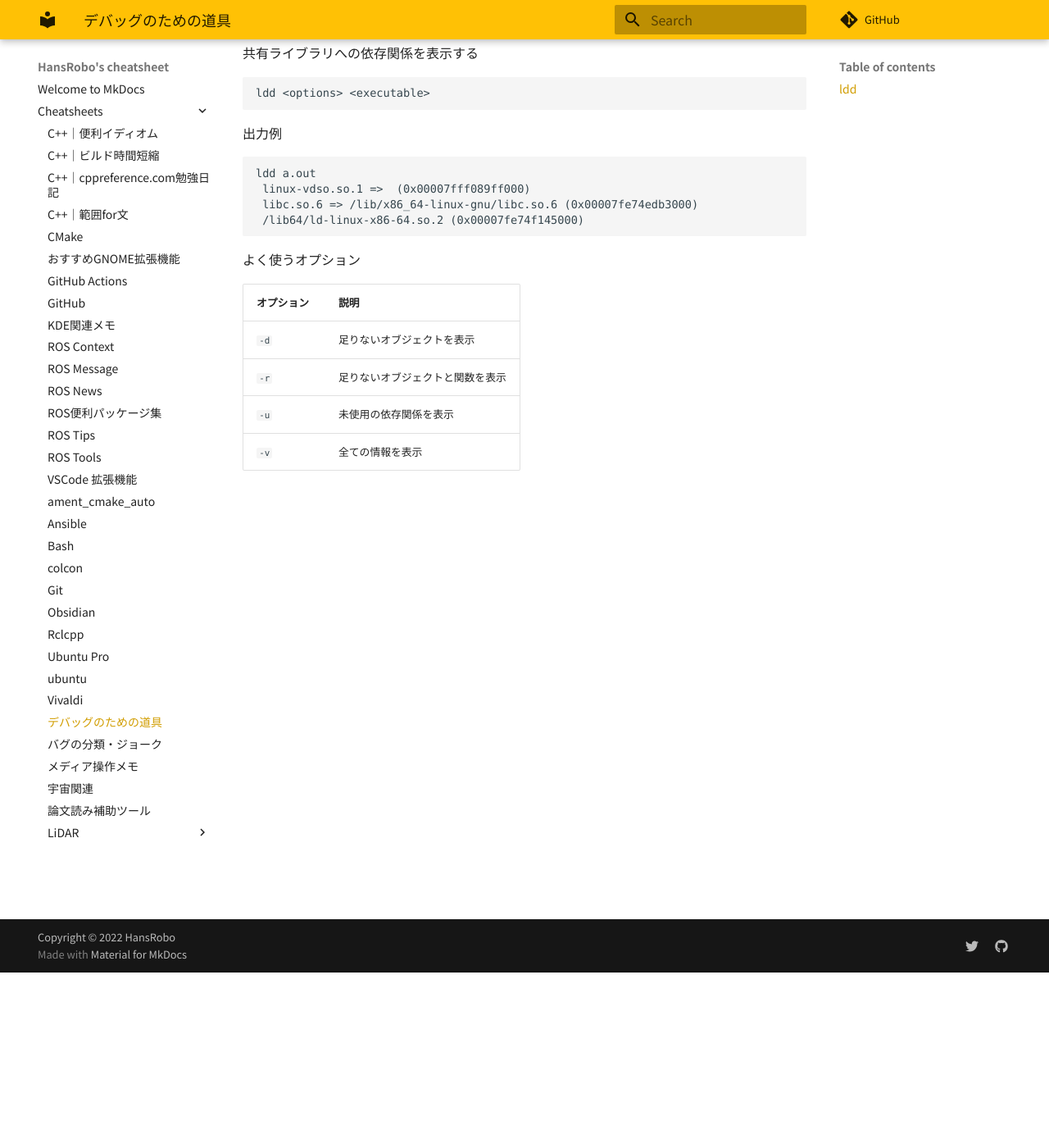
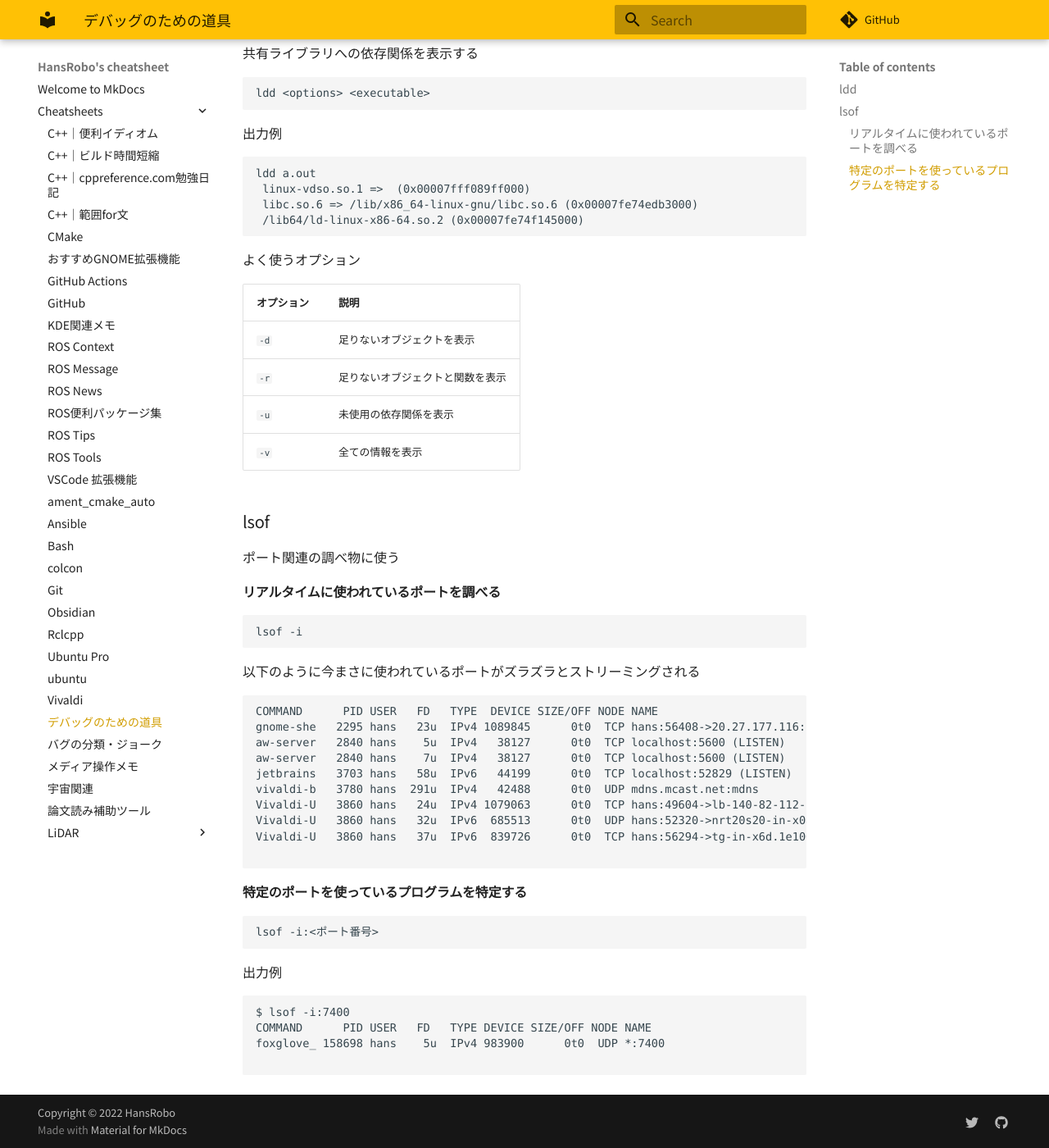
Before and after one commit to HansRobo/mycheatsheet_mkdocs, an MkDocs documentation site: the page built from docs/cheatsheets/デバッグツール.md, in a window 1280 px wide and 1400 px high, scrolled down 214 px. Shown: the whole window at 82% size. Built offline with MkDocs 1.6.1 and Material for MkDocs 9.7.7, drawn with Linux system fonts in a browser that asks for light colours; some web fonts are replaced; comment, search, counter and statistics services are not loaded.

Commit message:
🔄 synced local 'docs/cheatsheets' with remote 'cheatsheets'

````diff
--- a/docs/cheatsheets/デバッグツール.md
+++ b/docs/cheatsheets/デバッグツール.md
@@ -35,3 +35,43 @@ ldd a.out
 | `-r`  | 足りないオブジェクトと関数を表示 |
 | `-u`  | 未使用の依存関係を表示      |
 | `-v`  | 全ての情報を表示         |
+
+### lsof
+
+ポート関連の調べ物に使う
+
+#### リアルタイムに使われているポートを調べる
+
+```bash
+lsof -i
+```
+
+以下のように今まさに使われているポートがズラズラとストリーミングされる
+
+```bash
+COMMAND      PID USER   FD   TYPE  DEVICE SIZE/OFF NODE NAME
+gnome-she   2295 hans   23u  IPv4 1089845      0t0  TCP hans:56408->20.27.177.116:https (ESTABLISHED)
+aw-server   2840 hans    5u  IPv4   38127      0t0  TCP localhost:5600 (LISTEN)
+aw-server   2840 hans    7u  IPv4   38127      0t0  TCP localhost:5600 (LISTEN)
+jetbrains   3703 hans   58u  IPv6   44199      0t0  TCP localhost:52829 (LISTEN)
+vivaldi-b   3780 hans  291u  IPv4   42488      0t0  UDP mdns.mcast.net:mdns
+Vivaldi-U   3860 hans   24u  IPv4 1079063      0t0  TCP hans:49604->lb-140-82-112-25-iad.github.com:https (ESTABLISHED)
+Vivaldi-U   3860 hans   32u  IPv6  685513      0t0  UDP hans:52320->nrt20s20-in-x0a.1e100.net:https
+Vivaldi-U   3860 hans   37u  IPv6  839726      0t0  TCP hans:56294->tg-in-x6d.1e100.net:imaps (ESTABLISHED)
+
+```
+
+#### 特定のポートを使っているプログラムを特定する
+
+```bash
+lsof -i:<ポート番号>
+```
+
+出力例
+
+```bash
+$ lsof -i:7400
+COMMAND      PID USER   FD   TYPE DEVICE SIZE/OFF NODE NAME
+foxglove_ 158698 hans    5u  IPv4 983900      0t0  UDP *:7400
+
+```
````
